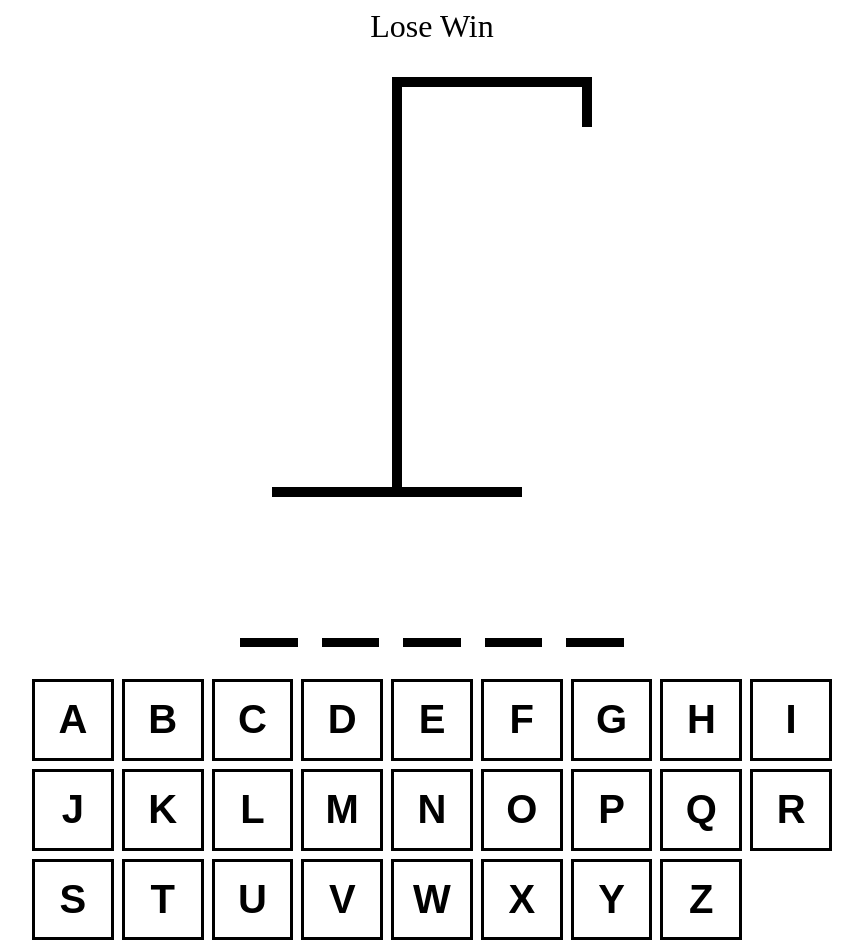
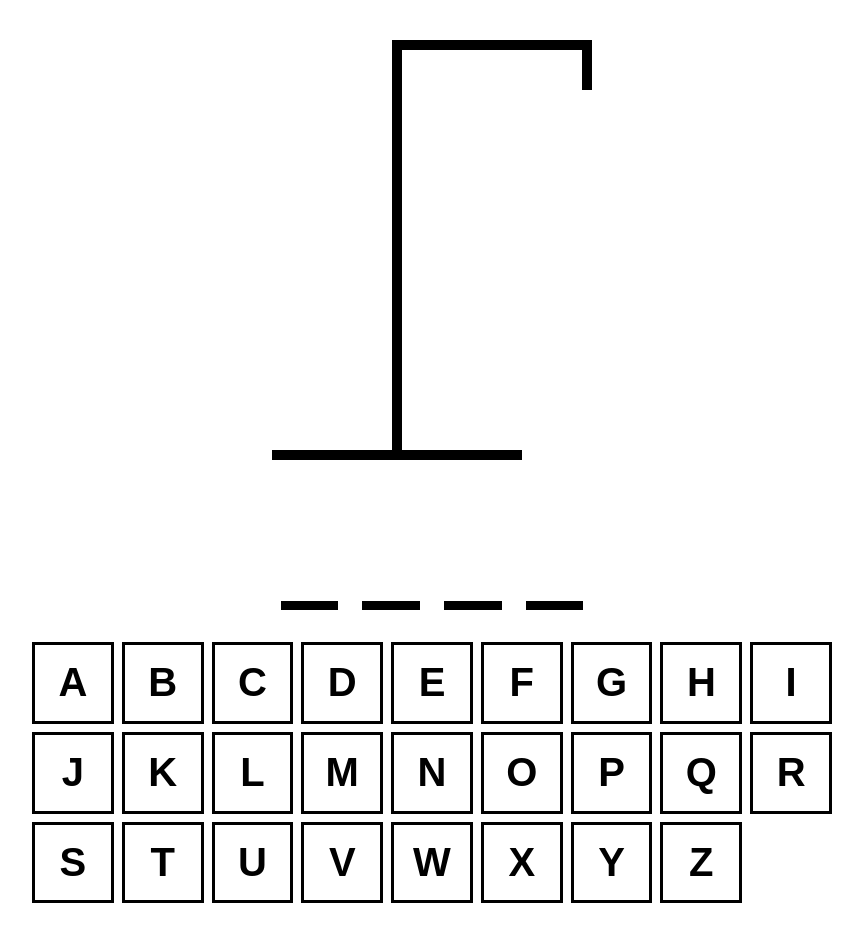
Before and after one commit to siemenjm/react-typescript-wds-hangman, a React (Vite) app: page / in a window 1280 px wide. Shown: the whole page, without its empty margins (208-1071 px from the left). After the commit the page ends 911 px from the top, so only its background shows below. Built offline with nearby package versions, Linux system fonts and the light colour scheme.

Commit message:
First draft of project finished

```diff
--- a/src/App.tsx
+++ b/src/App.tsx
@@ -1,26 +1,31 @@
-import { useEffect, useState } from "react";
+import { useCallback, useEffect, useState } from "react";
 import { HangmanDrawing } from "./components/HangmanDrawing";
 import { HangmanWord } from "./components/HangmanWord";
 import { Keyboard } from "./components/Keyboard";
 import words from './wordList.json';
 
+function getWord() {
+    return words[Math.floor(Math.random() * words.length)];
+}
+
 function App() {
-    const [wordToGuess, setWordToGuess] = useState(() => {
-        return words[Math.floor(Math.random() * words.length)];
-    });
+    const [wordToGuess, setWordToGuess] = useState(getWord);
     const [guessedLetters, setGuessedLetters] = useState<string[]>([]);
 
     const incorrectLetters = guessedLetters.filter(
         letter => !wordToGuess.includes(letter)
     );
 
-    function addGuessedLetter(letter: string) {
-        if (guessedLetters.includes(letter)) {
+    const isLoser = incorrectLetters.length >= 6;
+    const isWinner = wordToGuess.split('').every(letter => guessedLetters.includes(letter));
+
+    const addGuessedLetter = useCallback((letter: string) => {
+        if (guessedLetters.includes(letter) || isLoser || isWinner) {
             return;
         }
 
         setGuessedLetters(currentLetters => [...currentLetters, letter]);
-    }
+    }, [guessedLetters, isWinner, isLoser]);
 
     useEffect(() => {
         const handler = (e: KeyboardEvent) => {
@@ -32,6 +37,26 @@ function App() {
 
             e.preventDefault();
             addGuessedLetter(key);
+        }
+
+        document.addEventListener('keypress', handler);
+
+        return () => {
+            document.removeEventListener('keypress', handler);
+        }
+    }, [guessedLetters]);
+
+    useEffect(() => {
+        const handler = (e: KeyboardEvent) => {
+            const key = e.key;
+
+            if (key !== 'Enter') {
+                return;
+            }
+
+            e.preventDefault();
+            setGuessedLetters([]);
+            setWordToGuess(getWord());
         }
 
         document.addEventListener('keypress', handler);
@@ -51,11 +76,23 @@ function App() {
                 margin: '0 auto',
                 alignItems: 'center'
         }}>
-            <div style={{ fontSize: '2rem', textAlign: 'center' }}>Lose Win</div>
+            <div style={{ fontSize: '2rem', textAlign: 'center' }}>
+                 {isWinner && 'Winner! Refresh to try again'}
+                 {isLoser && 'Nice try... Refresh to try again'}
+            </div>
             <HangmanDrawing numberOfGuesses={incorrectLetters.length} />
-            <HangmanWord guessedLetters={guessedLetters} wordToGuess={wordToGuess} />
+            <HangmanWord
+                reveal={isLoser}
+                guessedLetters={guessedLetters}
+                wordToGuess={wordToGuess}
+            />
             <div style={{ alignSelf: 'stretch' }}>
-                <Keyboard />
+                <Keyboard
+                    disabled={isWinner || isLoser}
+                    activeLetters={guessedLetters.filter(letter => wordToGuess.includes(letter))}
+                    inactiveLetters={incorrectLetters}
+                    addGuessedLetter={addGuessedLetter}
+                />
             </div>
         </div>
     );
--- a/src/components/HangmanWord.tsx
+++ b/src/components/HangmanWord.tsx
@@ -1,9 +1,10 @@
 type HangmanWordProps = {
+    reveal?: boolean,
     guessedLetters: string[],
     wordToGuess: string
 };
 
-export function HangmanWord({ guessedLetters, wordToGuess }: HangmanWordProps) {
+export function HangmanWord({ reveal = false, guessedLetters, wordToGuess }: HangmanWordProps) {
     return (
         <div style={{
             display: 'flex',
@@ -17,9 +18,10 @@ export function HangmanWord({ guessedLetters, wordToGuess }: HangmanWordProps) {
                 return (
                     <span style={{ borderBottom: '.1em solid black' }} key={index}>
                         <span style={{
-                            visibility: guessedLetters.includes(letter)
+                            visibility: guessedLetters.includes(letter) || reveal
                             ? 'visible'
-                            : 'hidden'
+                            : 'hidden',
+                            color: !guessedLetters.includes(letter) && reveal ? 'red' : 'black',
                          }}>
                             {letter}
                          </span>
--- a/src/components/Keyboard.tsx
+++ b/src/components/Keyboard.tsx
@@ -29,7 +29,15 @@ const KEYS = [
     "z",
 ];
 
-export function Keyboard() {
+type KeyboardProps = {
+    disabled?: boolean,
+    activeLetters: string[],
+    inactiveLetters: string[],
+    addGuessedLetter: (letter: string) => void
+};
+
+export function Keyboard({ disabled = false, activeLetters, inactiveLetters, addGuessedLetter }: KeyboardProps) {
+
     return (
         <div style={{
             display: 'grid',
@@ -37,8 +45,20 @@ export function Keyboard() {
             gap: '.5rem'
         }}>
             {KEYS.map(key => {
+                const isActive = activeLetters.includes(key);
+                const isInactive = inactiveLetters.includes(key);
+
                 return (
-                    <button className={`${styles.btn}`} key={key}>
+                    <button
+                        onClick={() => addGuessedLetter(key)}
+                        className={`
+                            ${styles.btn}
+                            ${isActive ? styles.active : ''}
+                            ${isInactive ? styles.inactive : ''}
+                        `}
+                        disabled={isInactive || isActive || disabled}
+                        key={key}
+                        >
                         {key}
                     </button>
                 );
```
